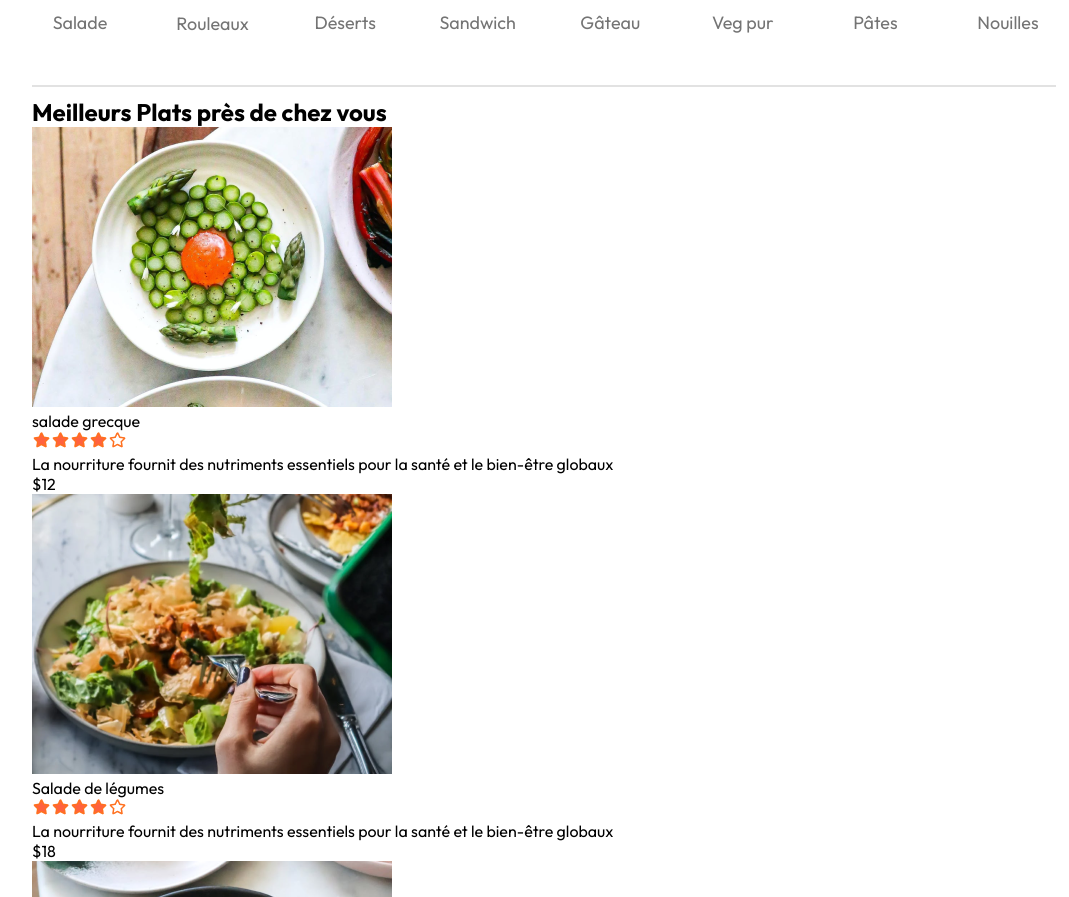
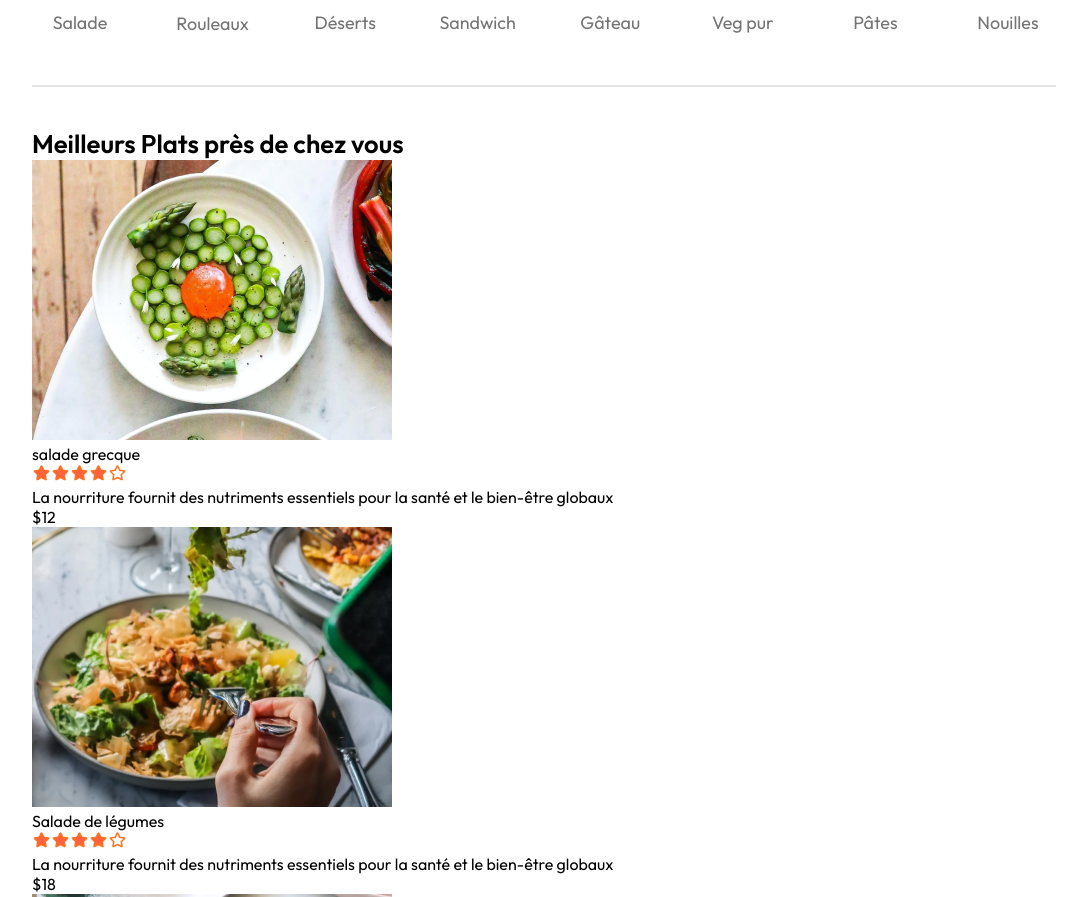
Before and after one commit to moonspark78/Food_Delivery, a React (Vite) app: page / in a window 1280 px wide. Shown: the part 920-1817 px from the top of the page, without its empty margins (96-1165 px from the left). Built offline with nearby package versions, Linux system fonts and the light colour scheme.

Commit message:
:art: create the FoodItem  compoennents :::  :art:

```diff
--- a/src/components/FoodDisplay/FoodDisplay.css
+++ b/src/components/FoodDisplay/FoodDisplay.css
@@ -0,0 +1,9 @@
+.food-display{
+    margin-top: 30px;
+}
+.food-display h2{
+    font-size: max(2vw, 24px);
+    font-weight: 600;
+}
+
+.food-display-list{}
```
